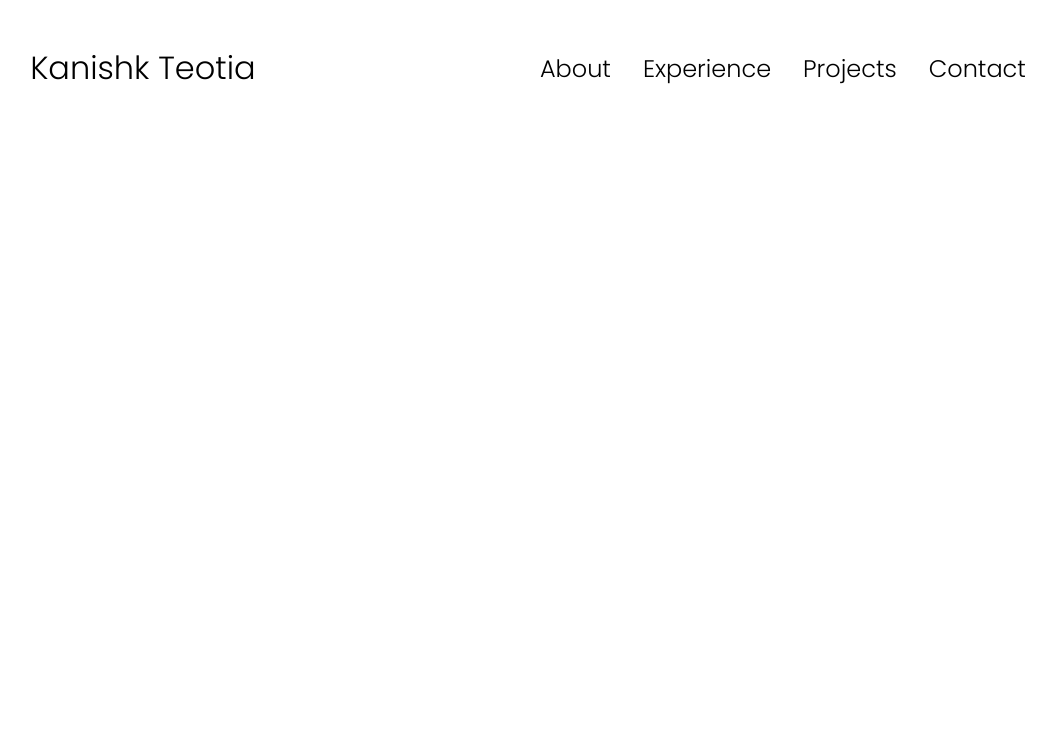
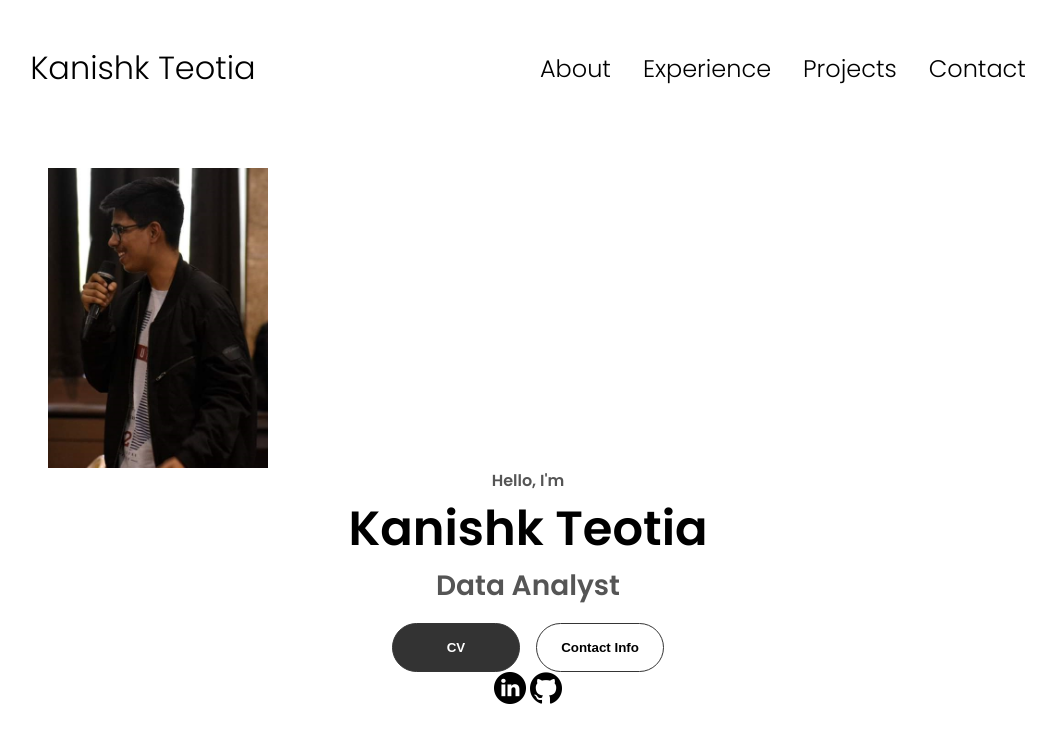
Before and after one commit to WarLord0401/portfolio-website, a plain HTML site: page index.html in a window 1280 px wide. Shown: the whole page, without its empty margins (112-1168 px from the left). Drawn offline with Linux system fonts and the light colour scheme.

Commit message:
added section details

```diff
--- a/index.html
+++ b/index.html
@@ -8,9 +8,6 @@
     <link rel="stylesheet" href="mediaqueries.css" />
   </head>
   <body>
-
-
-
     <nav id="desktop-nav">
       <div class="logo">Kanishk Teotia</div>
       <div>
@@ -22,8 +19,6 @@
         </ul>
       </div>
     </nav>
-
-
 
     <nav id="hamburger-nav">
       <div class="logo">Kanishk Teotia</div>
@@ -42,15 +37,41 @@
       </div>
     </nav>
 
-
-
-    <section>
-
+    <section id="profie">
+      <div class="section__pic-container">
+        <img src="./assets/profie-pic.png" alt="K T profile" />
+      </div>
+      <div class="section__text">
+        <p class="section__text__p1">Hello, I'm</p>
+        <h1 class="title">Kanishk Teotia</h1>
+        <p class="section__text__p2">Data Analyst</p>
+        <div class="btn-container">
+          <button
+            class="btn btn-color-1"
+            onclick="window.open('./assets/resume-example.pdf')"
+          >
+            CV
+          </button>
+          <button class="btn btn-color-2" onclick="location.href='./#contact'">
+            Contact Info
+          </button>
+        </div>
+        <div id="socials-container">
+          <img
+            src="./assets/linkedin.png"
+            alt="LinkedIn Profile"
+            class="icon"
+            onclick="location.href='https://www.linkedin.com/in/kanishk-teotia-22054a226/' "
+          />
+          <img
+            src="./assets/github.png"
+            alt="GitHub Profile"
+            class="icon"
+            onclick="location.href='https://github.com/WarLord0401' "
+          />
+        </div>
+      </div>
     </section>
-
-
-
-
 
     <script src="script.js"></script>
   </body>
--- a/style.css
+++ b/style.css
@@ -148,3 +148,116 @@ a:hover {
 }
 
 /* SECTIONS */
+
+section {
+  padding-top: 4vh;
+  height: 96vh;
+  margin: 0 10rem;
+  box-sizing: border-box;
+  min-height: fit-content;
+}
+
+.section-container {
+  display: flex;
+}
+
+/* PROFILE SECTION */
+
+#profile {
+  display: flex;
+  justify-content: center;
+  gap: 5rem;
+  height: 80vh;
+}
+
+.section__pic-container {
+  display: flex;
+  height: 300px;
+  width: 300px;
+  margin: auto 0;
+}
+
+.section__text {
+  align-self: center;
+  text-align: center;
+}
+
+.section__text p {
+  font-weight: 600;
+}
+
+.section__text__p1 {
+  text-align: center;
+}
+
+.section__text__p2 {
+  font-size: 1.75rem;
+  margin-bottom: 1rem;
+}
+
+.title {
+  font-size: 3rem;
+  text-align: center;
+}
+
+#socials-contaier {
+  display: flex;
+  justify-content: center;
+  margin-top: 1rem;
+  gap: 1rem;
+}
+
+/* ICON */
+
+.icon {
+  cursor: pointer;
+  height: 2rem;
+}
+
+/* BUTTONS */
+
+.btn-container {
+  display: flex;
+  justify-content: center;
+  gap: 1rem;
+}
+
+.btn {
+  font-weight: 600;
+  transition: all 300ms ease;
+  padding: 1rem;
+  width: 8rem;
+  border-radius: 2rem;
+}
+
+.btn-color-1,
+.btn-color-2 {
+  border: rgb(53, 53, 53) 0.1rem solid;
+}
+
+.btn-color-1:hover,
+.btn-color-2:hover {
+  cursor: pointer;
+}
+
+.btn-color-1,
+.btn-color-2:hover {
+  background: rgb(51, 51, 51);
+  color: white;
+}
+
+.btn-color-1:hover {
+  background: rgb(0, 0, 0);
+}
+
+.btn-color-2 {
+  background: none;
+}
+
+.btn-color-2:hover {
+  border: rgb(255, 255, 255) 0.1rem solid;
+}
+
+.btn-container {
+  gap: 1rem;
+}
```
